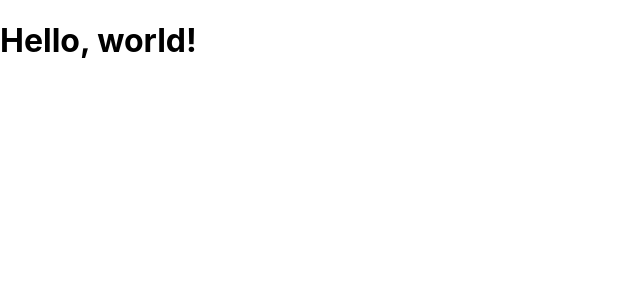
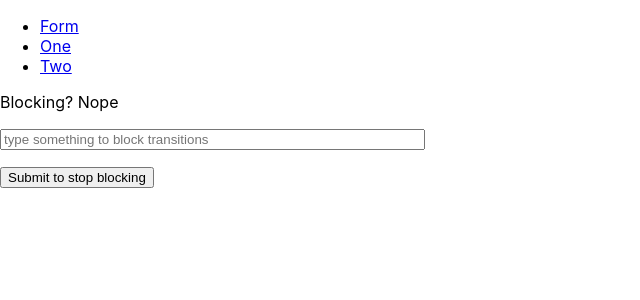
Before and after one commit to baby7305/react-router, a React (Create React App) app: page / in a window 1280 px wide. Shown: the top 300 px of the page, without its empty margins (0-640 px from the left). Built offline with nearby package versions, Linux system fonts and the light colour scheme.

Commit message:
Preventing Transitions

```diff
--- a/src/App.js
+++ b/src/App.js
@@ -1,12 +1,76 @@
 import React, { Component } from 'react';
+import { BrowserRouter as Router, Route, Link, Prompt } from "react-router-dom";
 import './App.css';
 
-class App extends Component {
+function PreventingTransitionsExample() {
+  return (
+    <Router>
+      <div>
+        <ul>
+          <li>
+            <Link to="/">Form</Link>
+          </li>
+          <li>
+            <Link to="/one">One</Link>
+          </li>
+          <li>
+            <Link to="/two">Two</Link>
+          </li>
+        </ul>
+        <Route path="/" exact component={Form} />
+        <Route path="/one" render={() => <h3>One</h3>} />
+        <Route path="/two" render={() => <h3>Two</h3>} />
+      </div>
+    </Router>
+  );
+}
+
+class Form extends Component {
+  state = { isBlocking: false };
+
   render() {
+    let { isBlocking } = this.state;
+
     return (
-      <h1>Hello, world!</h1>
+      <form
+        onSubmit={event => {
+          event.preventDefault();
+          event.target.reset();
+          this.setState({
+            isBlocking: false
+          });
+        }}
+      >
+        <Prompt
+          when={isBlocking}
+          message={location =>
+            `Are you sure you want to go to ${location.pathname}`
+          }
+        />
+
+        <p>
+          Blocking?{" "}
+          {isBlocking ? "Yes, click a link or the back button" : "Nope"}
+        </p>
+
+        <p>
+          <input
+            size="50"
+            placeholder="type something to block transitions"
+            onChange={event => {
+              this.setState({
+                isBlocking: event.target.value.length > 0
+              });
+            }}
+          />
+        </p>
+
+        <p>
+          <button>Submit to stop blocking</button>
+        </p>
+      </form>
     );
   }
 }
 
-export default App;
+export default PreventingTransitionsExample;
```
